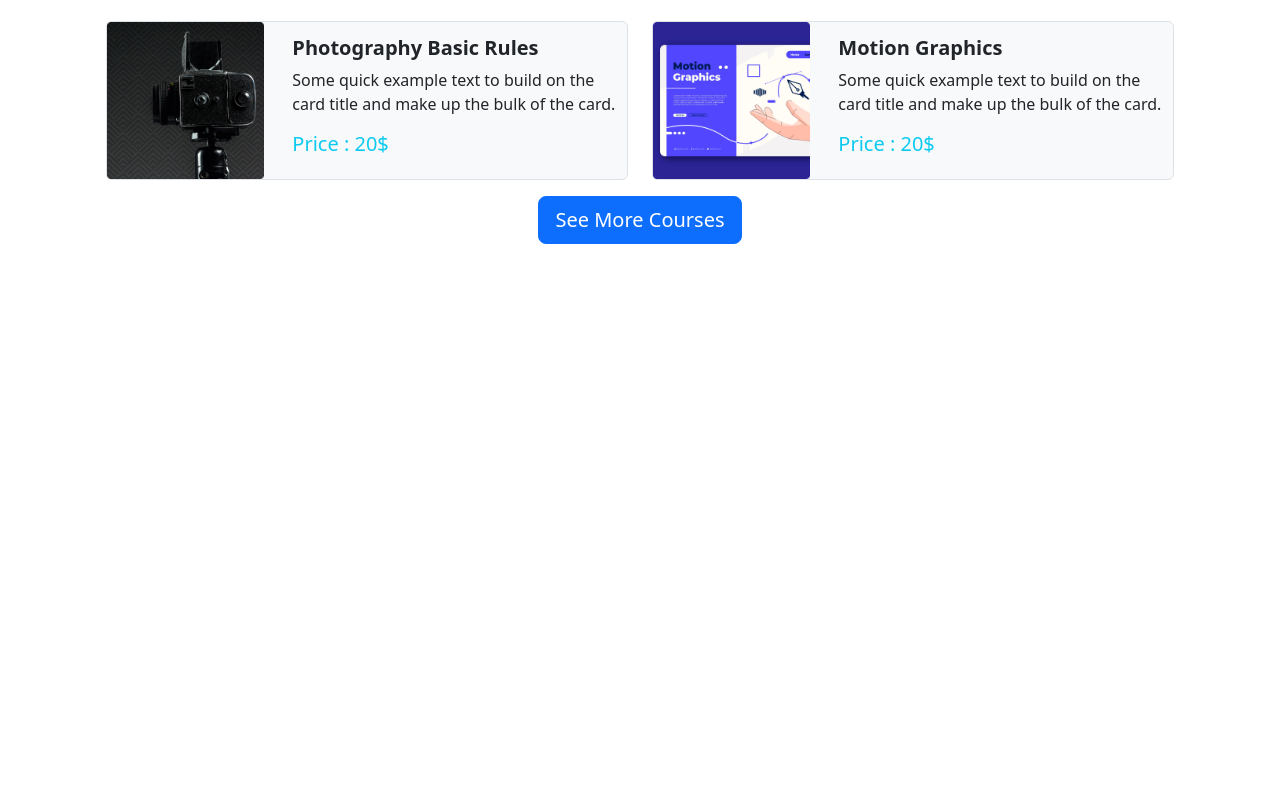
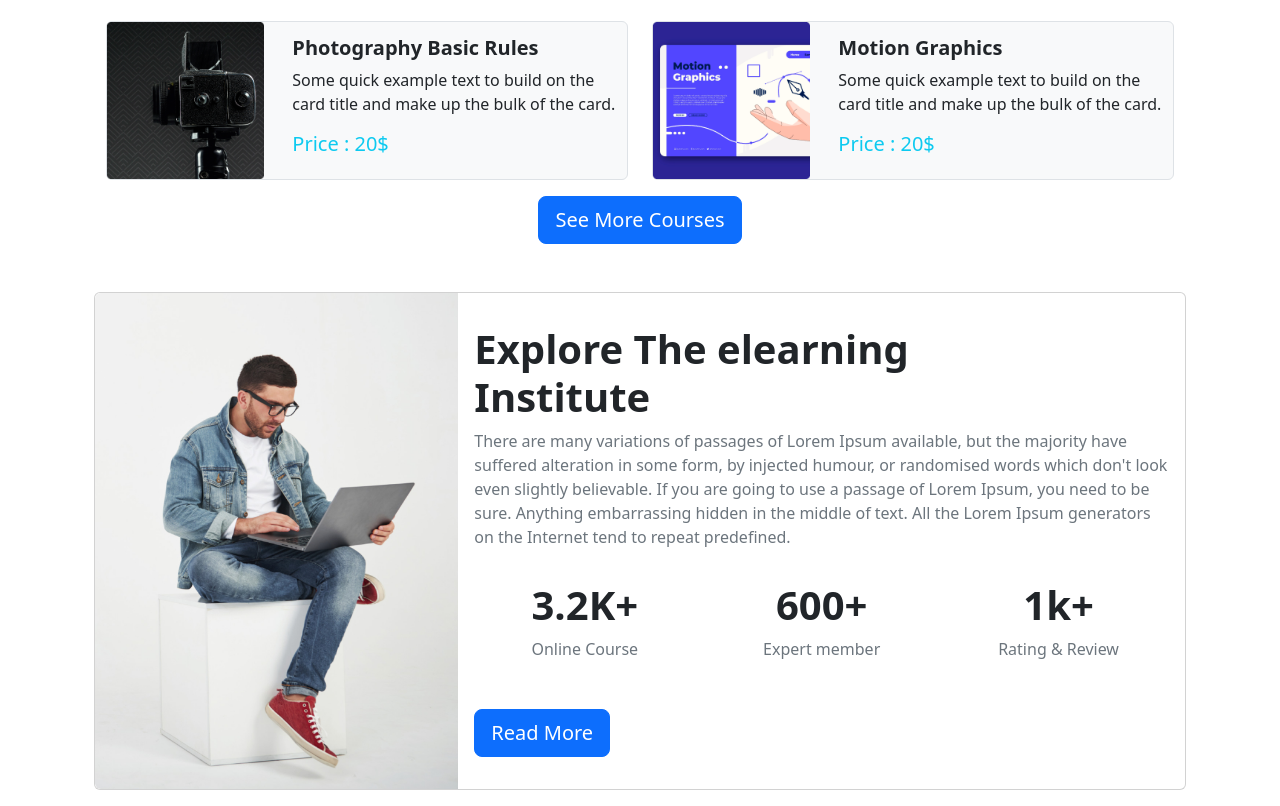
Before and after one commit to nowshin51/learning-tech, a plain HTML site: page index.html in a window 1280 px wide. Shown: the part 1293-2099 px from the top of the page. Before the commit the page ends 1537 px from the top, so only its background shows below. Drawn offline with nearby package versions, Linux system fonts and the light colour scheme.

Commit message:
institute-added

```diff
--- a/index.html
+++ b/index.html
@@ -206,6 +206,57 @@
         </section>
         <!-- course section end  -->
 
+         <!-- Institute section start -->
+         <section class="mt-5 text-start container">
+            <div class="card mb-3">
+                <div class="row g-0">
+                  <div class="col-md-4">
+                    <img src="images/working.png" class="img-fluid h-100 rounded-start" alt="...">
+                  </div>
+                  <div class="col-md-8">
+                    <div class="card-body">
+                        <h1 class="fw-bolder pt-3">Explore The elearning<br>
+                            Institute</h1>
+                      <p class="card-text text-muted">There are many variations of passages of Lorem Ipsum available, but the
+                        majority have suffered alteration in some form, by injected humour, or
+                        randomised words which don't look even slightly believable. If you are going
+                        to use a passage of Lorem Ipsum, you need to be sure.
+                        Anything embarrassing hidden in the middle of text. All the Lorem Ipsum
+                        generators on the Internet tend to repeat predefined.</p>
+                      <div class="container px-4 text-center">
+                        <div class="row gx-5">
+                          <div class="col me-3">
+                           <div class="p-3">
+                            <h1 class="fw-bolder">3.2K+</h1>
+                            <p class="text-muted">Online Course</p>
+                           </div>
+                          </div>
+                          <div class="col">
+                            <div class="p-3">
+                            <h1 class="fw-bolder">600+</h1>
+                            <p class="text-muted">Expert member</p>
+                            </div>
+                          </div>
+                          <div class="col ms-3">
+                            <div class="p-3">
+                            <h1 class="fw-bolder">1k+</h1>
+                            <p class="text-muted">Rating & Review</p>
+                            </div>
+                          </div>
+                        </div>
+                      </div>
+                      <div class="mt-3 text-start pb-3">
+                        <button type="button" class="btn btn-primary btn-lg">Read More</button>
+                      </div>
+                    </div>
+                  </div>
+                </div>
+              </div>
+
+        </section>
+        <!-- Institute section end -->
+
+
 
 
     <script src="https://cdn.jsdelivr.net/npm/bootstrap@5.2.0/dist/js/bootstrap.bundle.min.js" integrity="sha384-A3rJD856KowSb7dwlZdYEkO39Gagi7vIsF0jrRAoQmDKKtQBHUuLZ9AsSv4jD4Xa" crossorigin="anonymous"></script>
```
